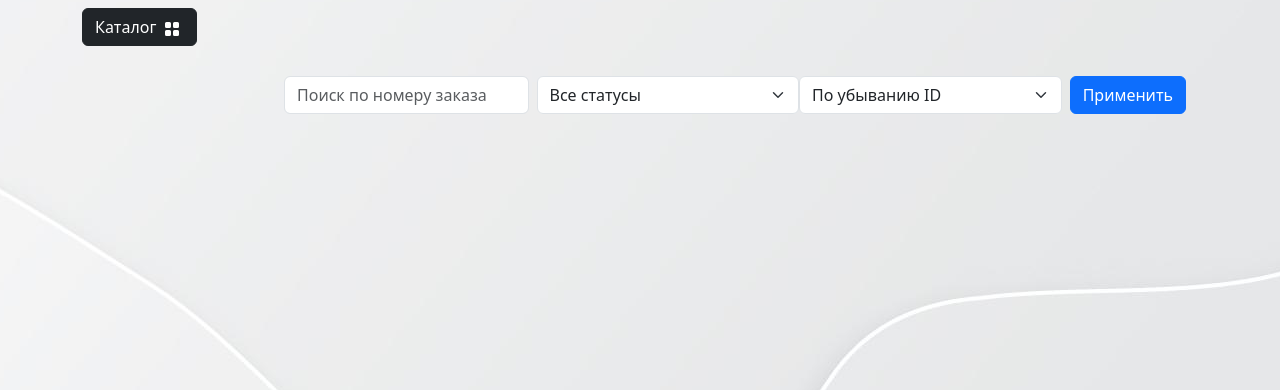
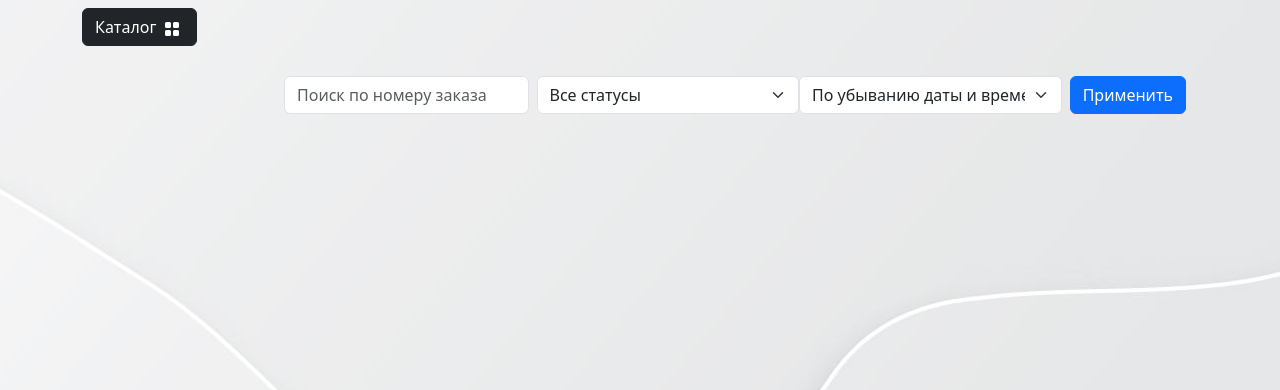
Before and after one commit to programmistvdzinsahirybashke/dyplom, a Django app: page /user/admin/orders/ in a window 1280 px wide. Shown: the part 70-460 px from the top of the page. Run offline with Django 5.2, Linux system fonts and the light colour scheme; the visitor is signed in with stand-in values (Sample User, id 1); data that the repository does not hold is empty; parts of the project's set-up code (start-up, migrations or seed data) failed here and were passed over; some libraries are stand-ins or nearby versions.

Commit message:
good metrics

```diff
--- a/users/templates/users/admin_orders.html
+++ b/users/templates/users/admin_orders.html
@@ -23,8 +23,8 @@
         </select>
 
         <select name="sort" class="form-select me-2">
-            <option value="desc" {% if filters.sort_order == 'desc' %}selected{% endif %}>По убыванию ID</option>
-            <option value="asc" {% if filters.sort_order == 'asc' %}selected{% endif %}>По возрастанию ID</option>
+            <option value="desc" {% if filters.sort_order == 'desc' %}selected{% endif %}>По убыванию даты и времени</option>
+            <option value="asc" {% if filters.sort_order == 'asc' %}selected{% endif %}>По возрастанию даты и времени</option>
         </select>
 
         <button type="submit" class="btn btn-primary">Применить</button>
--- a/users/templates/users/reports.html
+++ b/users/templates/users/reports.html
@@ -24,7 +24,7 @@
 <!-- Общая выручка -->
 <h3>Общая сумма за месяц: {{ total_revenue }} руб.</h3>
 <h3>Средний чек за месяц: {{ avg_order_value }} руб.</h3>
-<h3>Процент выполненных заказов за месяц: {{ completed_orders_percentage }}%</h3>
+<h3>Процент завершенных заказов за месяц: {{ completed_orders_percentage }}%</h3>
 
 
 <!-- Таблица заказов по статусам -->
@@ -87,7 +87,7 @@
 <h3>Самая популярная услуга за месяц: {{ most_popular_service.product__service_name }} | {{ most_popular_service.product__category__category_name }}</h3> <!-- Если это объект с полем service_name -->
 <h3>Самый загруженный день за месяц: {{ busiest_day }}</h3>
 <h3>Количество новых клиентов за месяц: {{ new_customers_count }}</h3>
-<h3>Среднее время выполнения заказа за месяц: {{ avg_order_completion_time }} ч.</h3>
+<h3>Среднее время выполнения 1 услуги за месяц: {{ avg_order_completion_time }} ч.</h3>
 <h3>Доля повторных заказов за месяц: {{ repeat_order_percentage }}%</h3>
 
 <!-- Подключение Chart.js -->
--- a/users/views.py
+++ b/users/views.py
@@ -155,7 +155,8 @@ def admin_orders(request):
     if status_filter:
         orders = orders.filter(status__id=status_filter)
 
-    orders = orders.order_by('-id' if sort_order == 'desc' else 'id')
+    # Сортировка по дате создания заказа
+    orders = orders.order_by('-created_timestamp' if sort_order == 'desc' else 'created_timestamp')
 
     # Собираем доступных сотрудников для каждой услуги
     available_employees = {}
```
